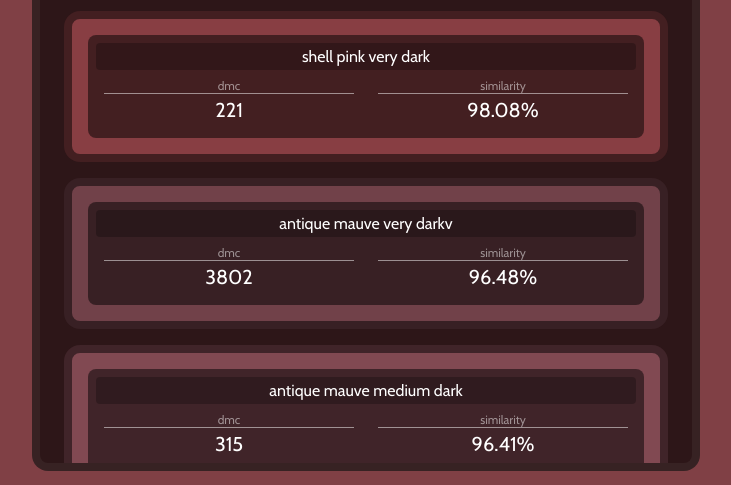
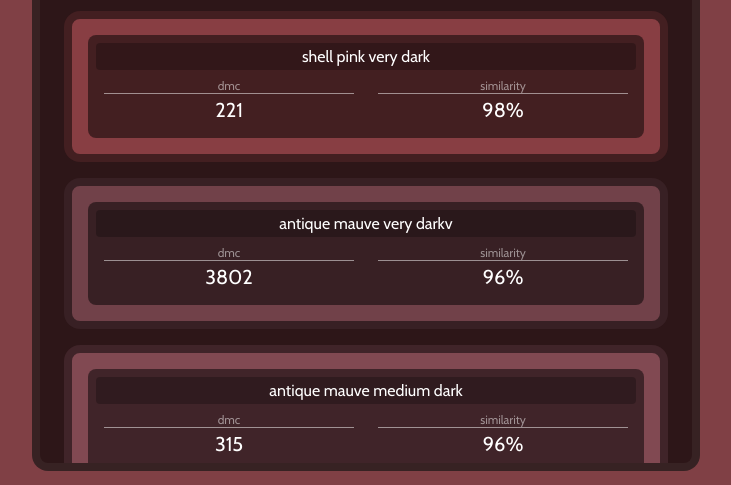
Before and after one commit to thomas-cleary/floss-finder, a React (Create React App) app: page / in a window 1280 px wide. Shown: the part 270-755 px from the top of the page, without its empty margins (274-1005 px from the left). Built offline with nearby package versions, Linux system fonts and the light colour scheme.

Commit message:
Make similarity score gold when 100 and remove decimal points from score

```diff
--- a/src/components/ColorMatch/index.js
+++ b/src/components/ColorMatch/index.js
@@ -13,7 +13,7 @@ const ColorMatch = (props) => {
             <div className="info-label">dmc </div>
             {props.dmcCode}
           </div>
-          <div className="info">
+          <div style={props.similarity === "100" ? {color: "goldenrod"} : {}} className="info">
             <span className="info-label">similarity </span>
             {props.similarity}%
           </div>
--- a/src/utils/getDmcMatches.js
+++ b/src/utils/getDmcMatches.js
@@ -23,12 +23,10 @@ const getDmcMatches = (color) => {
     return {
       ...value,
       distance,
-      similarity:
-        Math.round((100 - (distance * 100) / MAX_RGB_DISTANCE) * 100) / 100,
+      similarity: (100 - (distance * 100) / MAX_RGB_DISTANCE).toFixed(0),
     };
   });
   return matches.sort(compareDistance).slice(0, 10);
-
 };
 
 export default getDmcMatches;
```
